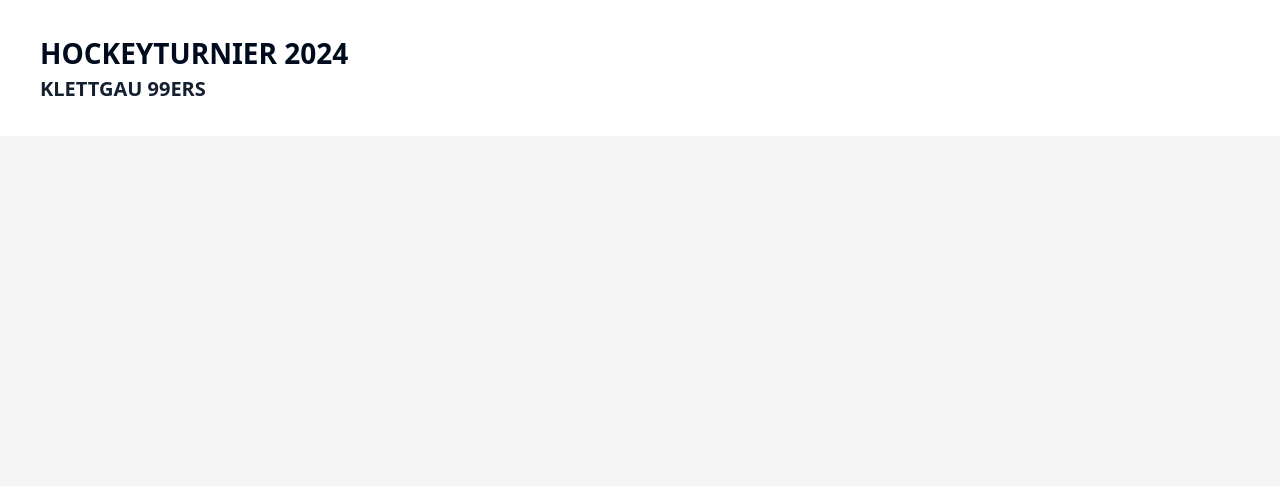
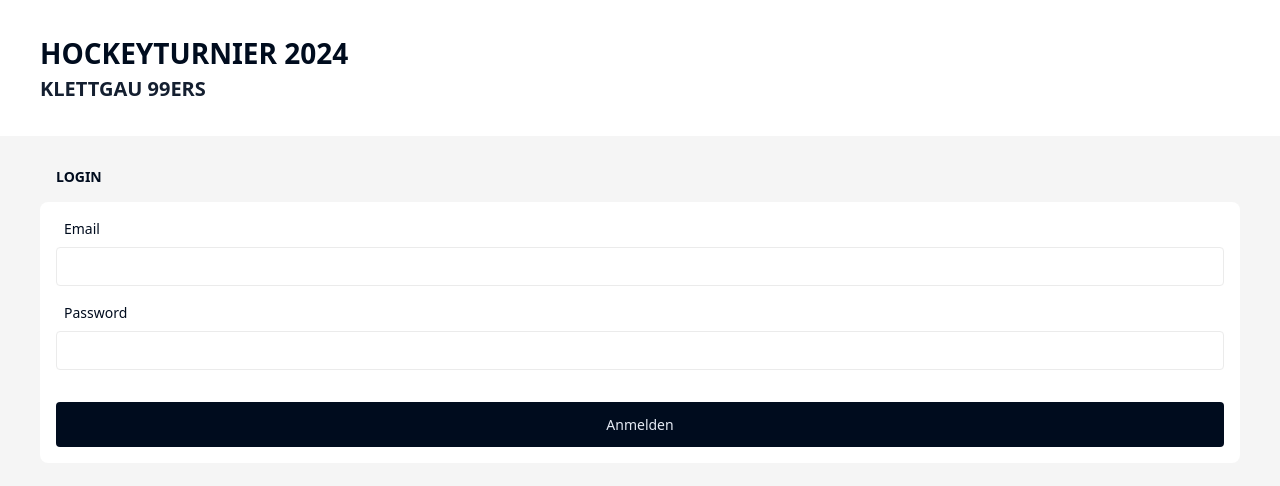
Before and after one commit to patrick-weissenberger/matchday, a Vue app: page /auth/login in a window 1280 px wide. Shown: the top 486 px of the page. Built offline with nearby package versions, Linux system fonts and the light colour scheme; no server answers; the database is empty.

Commit message:
added blink functionality to card

```diff
--- /dev/null
+++ b/src/components/admin/Manager.vue
@@ -0,0 +1,64 @@
+<template>
+    <section id="admin-manager">
+
+    </section>
+</template>
+
+
+
+
+
+<style>
+
+@media(min-width: 320px) {
+
+    section h3 {
+        margin-bottom: 1.6rem;
+        font-weight: 600;
+        line-height: 1.3;
+        text-transform: uppercase;
+    }
+
+    section#admin-manager {
+        margin-top: 1.6rem;
+        padding: 1.6rem;
+        display: flex;
+        flex-direction: column;
+        gap: 1.6rem 0;
+        background-color: var(--light-primary);
+        border-radius: 0.8rem;
+    }
+
+    section#admin-manager .live-match {
+        display: grid;
+        grid-template-columns: 1fr;
+    }
+
+    section#admin-manager .live-match .score-management {
+        display: flex;
+        flex-direction: column;
+        gap: 1.6rem 0;
+    }
+
+}
+
+@media(min-width: 768px) {
+
+}
+
+@media(min-width: 1200px) {
+
+}
+
+</style>
+
+
+
+
+
+<script lang="ts" setup>
+import useStoreMatches from "@/stores/useStoreMatches"
+
+const storeMatches = useStoreMatches()
+
+</script>
--- a/src/components/cards/CardLiveMatch.vue
+++ b/src/components/cards/CardLiveMatch.vue
@@ -2,7 +2,7 @@
     <div class="card-live-match">
         <div class="card-content">
             <div class="card-header">
-                <div class="match-status">
+                <div class="match-status" :class="{ blink: isLive }">
                     <p>
                         <span>
                             <svg
@@ -168,6 +168,18 @@
         transition: transform 660ms cubic-bezier(0.65, 0, 0.35, 1);
     }
 
+    /* conditional classes */
+
+    .blink {
+        animation: blinker 1.5s linear infinite;
+    }
+
+    @keyframes blinker {
+        50% {
+            opacity: 20%;
+        }
+    }
+
 }
 
 @media(min-width: 768px) {
@@ -192,6 +204,10 @@ import { formatMatchTimeToHMS } from "@/utils/timeUtils"
 import type { HMSasString } from "@/utils/timeUtils"
 
 const storeMatches = useStoreMatches()
+
+const isLive = computed((): Boolean => {
+    return storeMatches.currentMatch.is_live ? true : false
+})
 
 // PROGRESS: PER HALFTIME
 
--- /dev/null
+++ b/src/components/forms/FormLogin.vue
@@ -0,0 +1,111 @@
+<template>
+    <form id="login">
+        <div class="input-group">
+            <Label class="label">Email</Label>
+            <input id="email" type="email" v-model="email">
+        </div>
+        <div class="input-group">
+            <Label class="label">Password</Label>
+            <input id="password" type="password" v-model="password">
+        </div>
+        <button @click.prevent="loginUser">Anmelden</button>
+    </form>
+</template>
+
+
+
+
+
+<style>
+
+input {
+  all: unset; /* Resets all properties */
+  appearance: none; /* Removes browser-specific styles */
+  border: none; /* Removes default borders */
+  outline: none; /* Removes default outlines */
+  padding: 0; /* Removes default padding */
+  margin: 0; /* Removes default margins */
+  font: inherit;
+  color: inherit;
+}
+
+@media(min-width: 320px) {
+
+    form#login {
+        padding: 1.6rem;
+        display: flex;
+        flex-direction: column;
+        gap: 1.6rem 0;
+        background-color: var(--light-primary);
+        border-radius: 0.8rem;
+    }
+
+    form#login .input-group {
+        display: flex;
+        flex-direction: column;
+        gap: 0.8rem 0;
+    }
+
+    form#login .input-group label {
+        margin-left: 0.8rem;
+    }
+
+    form#login .input-group input {
+        padding: 0.8rem;
+        border: 1px solid var(--light-tertiary);
+        border-radius: 0.4rem;
+    }
+
+    form#login button {
+        margin-top: 1.6rem;
+        padding: 1.2rem;
+        color: var(--brand-blue-secondary);
+        background-color: var(--dark-primary);
+        border-radius: 0.4rem;
+    }
+
+    form#login button:hover {
+        background-color: var(--dark-secondary);
+    }
+
+}
+
+@media(min-width: 768px) {
+
+}
+
+@media(min-width: 1200px) {
+
+}
+
+</style>
+
+
+
+
+
+<script lang="ts" setup>
+import { Label } from "radix-vue"
+import { ref, type Ref } from "vue"
+import supabase from "@/databases/supabase/supabase"
+import { useRouter } from "vue-router"
+
+const router = useRouter()
+
+const email: Ref<string> = ref("")
+const password: Ref<string> = ref("")
+
+async function loginUser() {
+    const { data, error } = await supabase.auth.signInWithPassword({
+        email: email.value,
+        password: password.value
+    })
+
+    if(data.user) {
+        router.push({ name: "admin_index" })
+    } else {
+        console.log(error?.message)
+    }
+}
+
+</script>
--- a/src/router/index.ts
+++ b/src/router/index.ts
@@ -1,4 +1,5 @@
 import { createRouter, createWebHistory } from "vue-router"
+import isAuthenticated from "@/router/middleware/isAuthenticated"
 
 
 
@@ -21,6 +22,25 @@ const router = createRouter({
             path: "/teams",
             name: "teams_index",
             component: () => import("@/views/teams/Index.vue")
+        },
+        {
+            path: "/auth",
+            name: "auth_index",
+            redirect: { name: 'auth_login_index' },
+        },
+        {
+            path: "/auth/register",
+            redirect: { name: 'auth_login_index' }
+        },
+        {
+            path: "/auth/login",
+            name: "auth_login_index",
+            component: () => import("@/views/auth/Login.vue")
+        },
+        {
+            path: "/admin",
+            name: "admin_index",
+            component: () => import("@/views/admin/Index.vue")
         }
     ]
 })
@@ -29,4 +49,10 @@ const router = createRouter({
 
 
 
+router.beforeEach(isAuthenticated)
+
+
+
+
+
 export default router
--- /dev/null
+++ b/src/router/middleware/isAuthenticated.ts
@@ -0,0 +1,25 @@
+import type { RouteLocationNormalized, NavigationGuardNext } from "vue-router"
+import supabase from "@/databases/supabase/supabase"
+
+
+
+
+
+async function isAuthenticated(to: RouteLocationNormalized, from: RouteLocationNormalized, next: NavigationGuardNext) {
+    if(to.path.startsWith("/admin")) {
+        const { data } = await supabase.auth.getUser()
+        if(data.user) {
+            next()
+        } else {
+            next({ name: "auth_index" })
+        }
+    } else {
+        next()
+    }
+}
+
+
+
+
+
+export default isAuthenticated
--- /dev/null
+++ b/src/views/admin/Index.vue
@@ -0,0 +1,40 @@
+<template>
+    <ContainerOut>
+        <ContainerIn>
+            <section id="live-match">
+                <CardLiveMatch />
+                <Manager />
+            </section>
+        </ContainerIn>
+    </ContainerOut>
+</template>
+
+
+
+
+
+<style>
+
+@media(min-width: 320px) {
+
+}
+
+@media(min-width: 768px) {
+
+}
+
+@media(min-width: 1200px) {
+
+}
+
+</style>
+
+
+
+
+
+<script lang="ts" setup>
+import CardLiveMatch from "@/components/cards/CardLiveMatch.vue"
+import Manager from "@/components/admin/Manager.vue"
+
+</script>
--- /dev/null
+++ b/src/views/auth/Login.vue
@@ -0,0 +1,39 @@
+<template>
+    <ContainerOut>
+        <ContainerIn>
+            <section id="auth-login">
+                <h1>Login</h1>
+                <FormLogin />
+            </section>
+        </ContainerIn>
+    </ContainerOut>
+</template>
+
+
+
+
+
+<style>
+
+@media(min-width: 320px) {
+
+}
+
+@media(min-width: 768px) {
+
+}
+
+@media(min-width: 1200px) {
+
+}
+
+</style>
+
+
+
+
+
+<script lang="ts" setup>
+import FormLogin from "@/components/forms/FormLogin.vue"
+
+</script>
```
